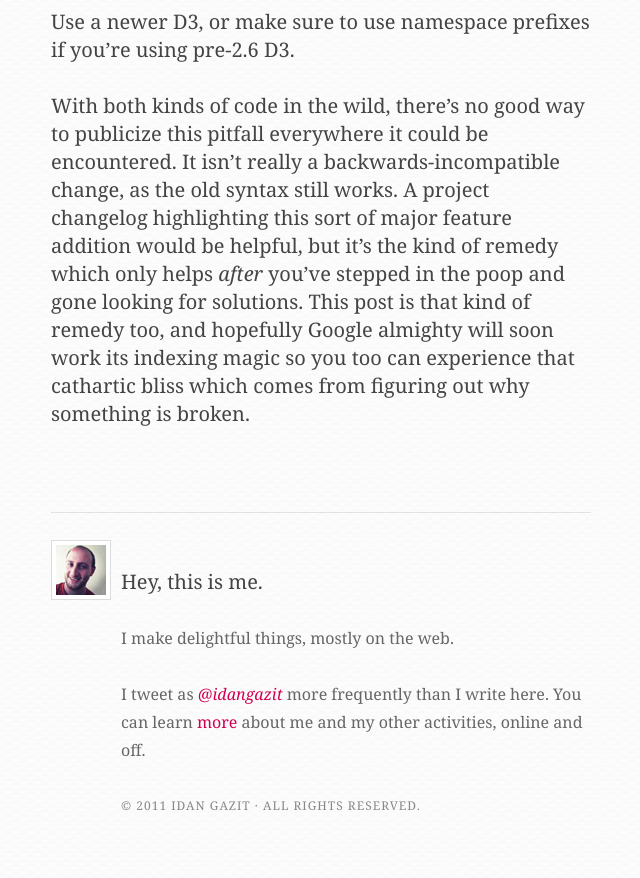
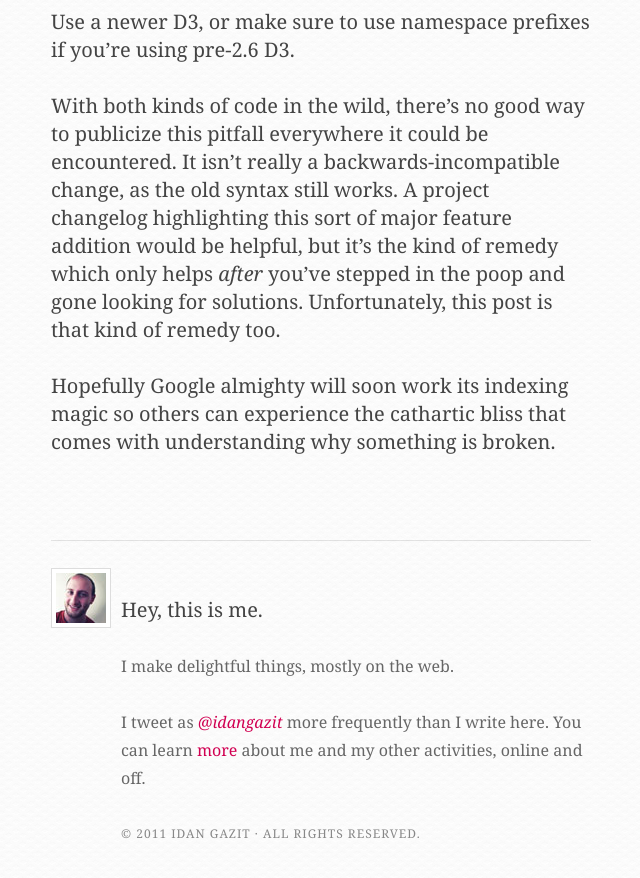
Before and after one commit to idan/oldsite, a Jekyll site: the page built from _posts/2012-1-9-Nonrendering-elements-in-d3js.md, in a window 1280 px wide and 900 px high, scrolled down 1854 px. Shown: the top 878 px of the window, without its empty margins (319-959 px from the left). Built offline with Jekyll 4.4.1, drawn with Linux system fonts in a browser that asks for light colours; nearby versions of some CDN libraries; Markdown is read by kramdown in place of the engine named in the settings; comment, search, counter and statistics services are not loaded.

Commit message:
Better ending for d3 post.

```diff
--- a/_posts/2012-1-9-Nonrendering-elements-in-d3js.md
+++ b/_posts/2012-1-9-Nonrendering-elements-in-d3js.md
@@ -40,4 +40,6 @@ If you’re following examples on the web but you’re using an older version of
 
 Use a newer D3, or make sure to use namespace prefixes if you’re using pre-2.6 D3.
 
-With both kinds of code in the wild, there's no good way to publicize this pitfall everywhere it could be encountered. It isn't really a backwards-incompatible change, as the old syntax still works. A project changelog highlighting this sort of major feature addition would be helpful, but it’s the kind of remedy which only helps *after* you’ve stepped in the poop and gone looking for solutions. This post is that kind of remedy too, and hopefully Google almighty will soon work its indexing magic so you too can experience that cathartic bliss which comes from figuring out why something is broken.
+With both kinds of code in the wild, there's no good way to publicize this pitfall everywhere it could be encountered. It isn't really a backwards-incompatible change, as the old syntax still works. A project changelog highlighting this sort of major feature addition would be helpful, but it’s the kind of remedy which only helps *after* you’ve stepped in the poop and gone looking for solutions. Unfortunately, this post is that kind of remedy too.
+
+Hopefully Google almighty will soon work its indexing magic so others can experience the cathartic bliss that comes with understanding why something is broken.
```
